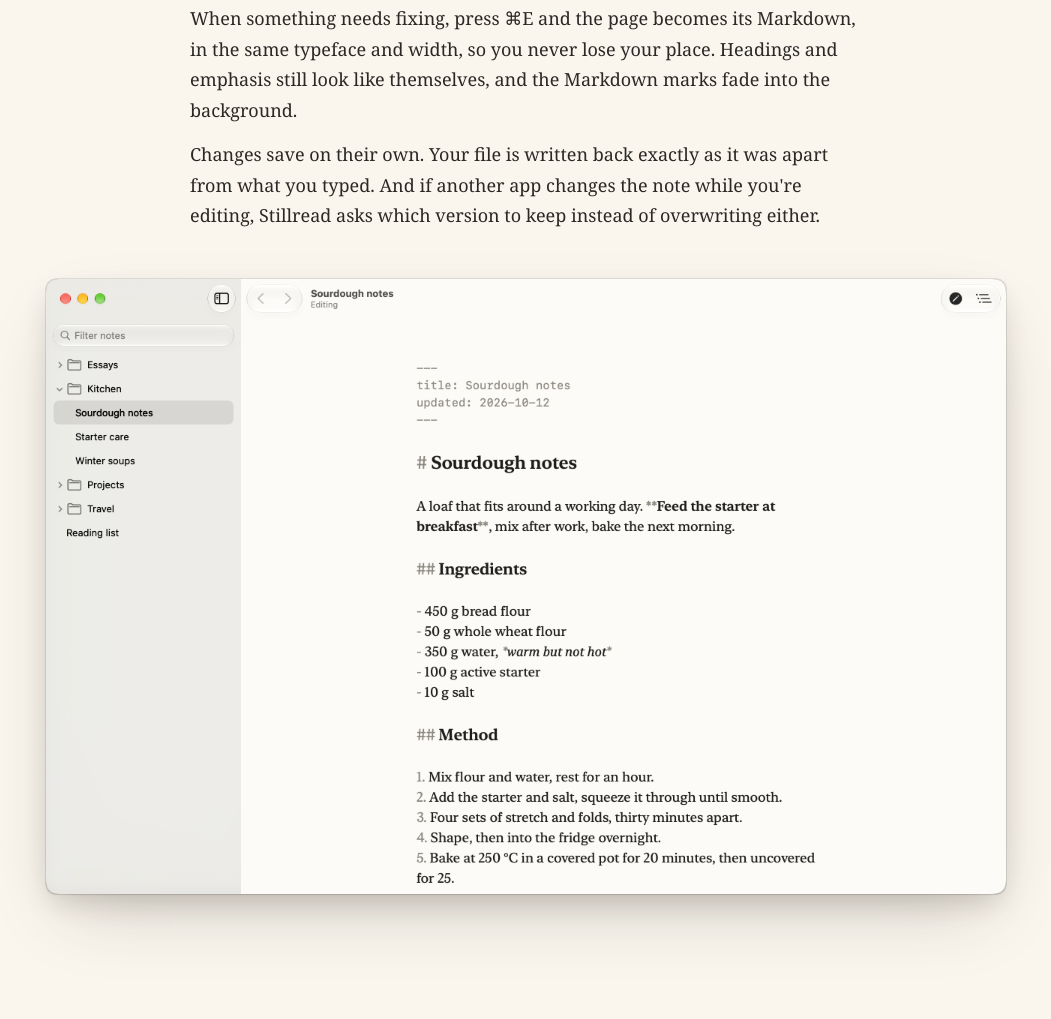
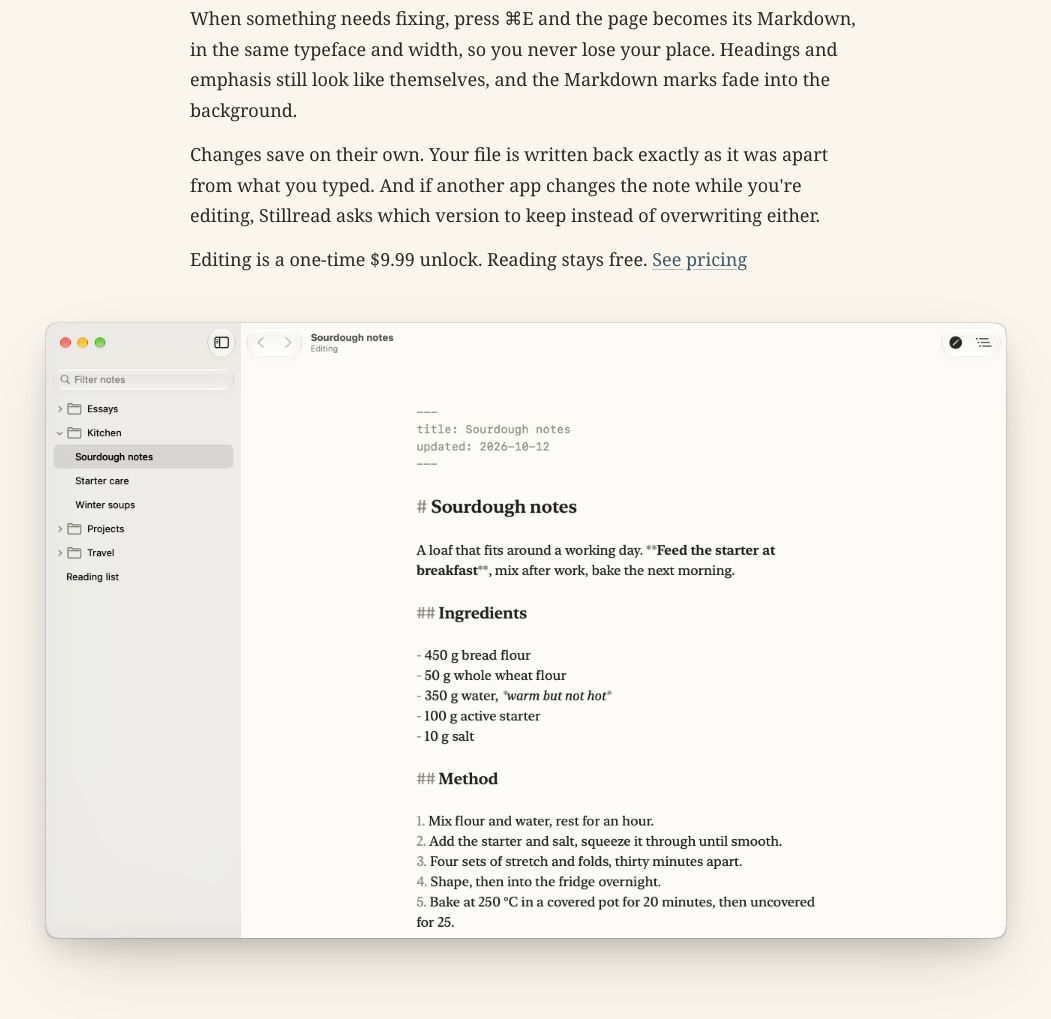
Before and after one commit to cascadia-digital/stillread-web, an Astro site: page / in a window 1280 px wide. Shown: the part 5977-6996 px from the top of the page, without its empty margins (114-1165 px from the left). Built offline with nearby package versions, Linux system fonts and the light colour scheme; Astro itself is replaced by a stand-in of ours.

Commit message:
Say editing is paid in the editing section, with a link to pricing
Co-Authored-By: Claude Opus 5.5 <noreply@anthropic.com>

```diff
--- a/src/pages/index.astro
+++ b/src/pages/index.astro
@@ -138,6 +138,7 @@ const editing = [
                 <div class="page-prose mt-5 text-ink-soft">
                     <p>When something needs fixing, press ⌘E and the page becomes its Markdown, in the same typeface and width, so you never lose your place. Headings and emphasis still look like themselves, and the Markdown marks fade into the background.</p>
                     <p>Changes save on their own. Your file is written back exactly as it was apart from what you typed. And if another app changes the note while you're editing, Stillread asks which version to keep instead of overwriting either.</p>
+                    <p>Editing is a one-time {price} unlock. Reading stays free. <a href="#pricing">See pricing</a></p>
                 </div>
             </div>
             <div class="mt-12">
```
